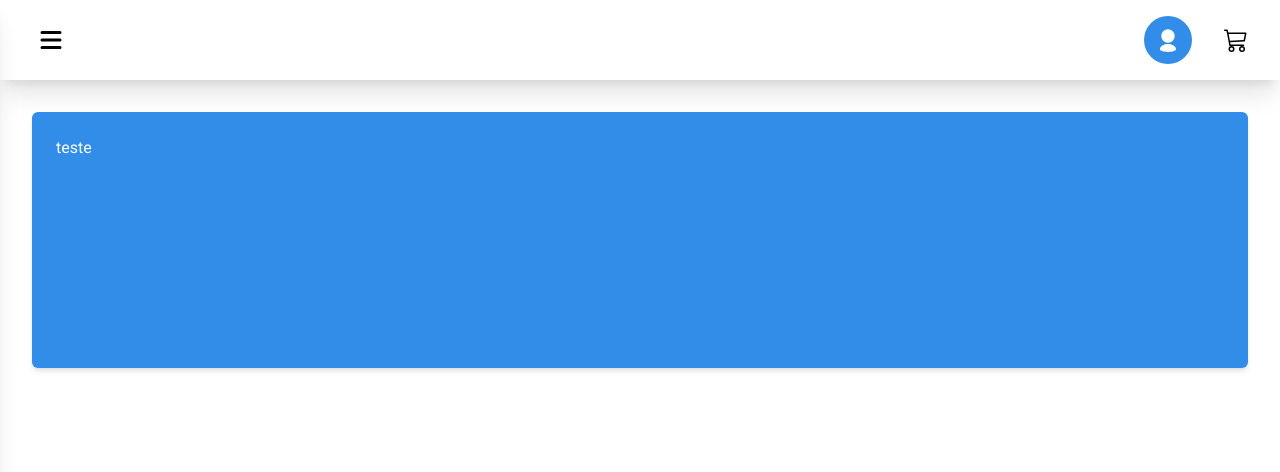
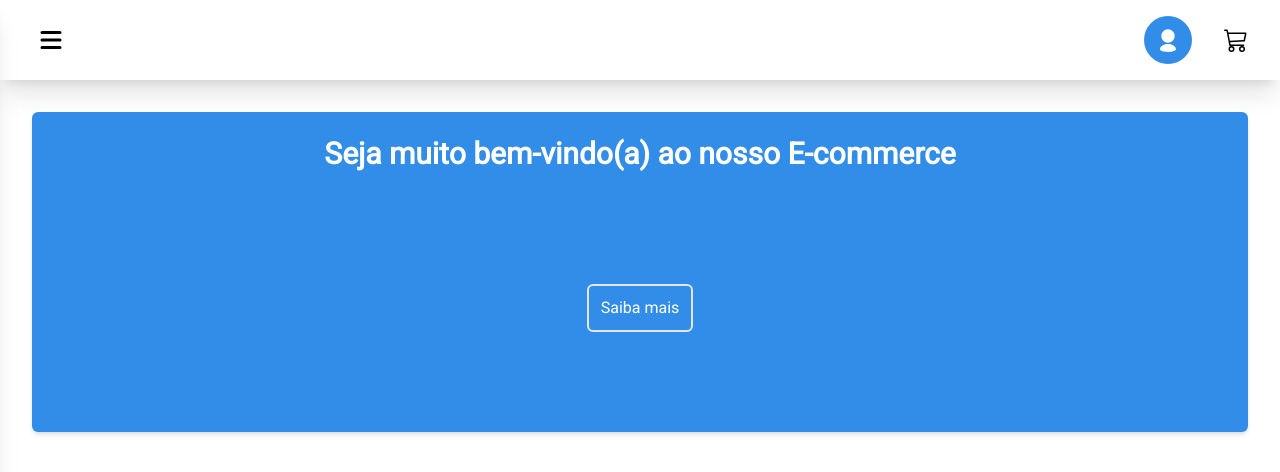
Before and after one commit to Raul26-tech/MyClothes, a React (Vite) app: page / in a window 1280 px wide. Shown: the top 472 px of the page. Built offline with nearby package versions, Linux system fonts and the light colour scheme.

Commit message:
Criando botões da aplicação

```diff
--- /dev/null
+++ b/src/components/Banner/index.tsx
@@ -0,0 +1,18 @@
+import Button from '../Buttom';
+
+export default function Banner() {
+    return (
+        <>
+            <div className="w-full h-[20rem] bg-theme-blue-50 rounded-md shadow-md p-6 text-white font-roboto">
+                <div className="w-full flex justify-center items-center text-center">
+                    <span className="text-white font-bold text-3xl">
+                        Seja muito bem-vindo(a) ao nosso E-commerce
+                    </span>
+                </div>
+                <div className="w-full h-full flex justify-center items-center">
+                    <Button>Saiba mais</Button>
+                </div>
+            </div>
+        </>
+    );
+}
--- /dev/null
+++ b/src/components/Buttom/index.tsx
@@ -0,0 +1,65 @@
+import React, { ButtonHTMLAttributes, ReactNode } from 'react';
+import { Link, LinkProps } from 'react-router-dom';
+
+const COLORS = {
+    default:
+        'bg-theme-blue border-2 border-solid-theme-green-50 hover:bg-theme-blue-50-hover',
+    primary: '',
+    secondary: '',
+    danger: '',
+    success: '',
+    warning: '',
+};
+
+interface IButtomProps extends ButtonHTMLAttributes<HTMLButtonElement> {
+    children: ReactNode;
+    pattern?:
+        | 'default'
+        | 'primary'
+        | 'secondary'
+        | 'danger'
+        | 'success'
+        | 'warning';
+    addClassName?: string;
+}
+
+export default function Button({
+    children,
+    pattern = 'default',
+    addClassName = '',
+}: IButtomProps) {
+    return (
+        <div
+            className={`w-auto h-12 flex justify-center items-center p-3 rounded-md cursor-pointer ${addClassName} ${COLORS[pattern]}`}
+        >
+            {children}
+        </div>
+    );
+}
+
+interface IButtonLink extends LinkProps {
+    children: ReactNode;
+    className?: string;
+    pattern?:
+        | 'default'
+        | 'primary'
+        | 'secondary'
+        | 'danger'
+        | 'success'
+        | 'warning';
+    addClassName?: string;
+}
+
+export function ButtonLink({
+    children,
+    pattern = 'default',
+    className = `w-auto h-12 flex justify-center items-center p-3 rounded-md cursor-pointer ${COLORS[pattern]}`,
+    addClassName,
+    ...rest
+}: IButtonLink) {
+    return (
+        <Link className={` ${addClassName} `} {...rest}>
+            {children}
+        </Link>
+    );
+}
--- a/src/components/Ofers/index.tsx
+++ /dev/null
@@ -1,11 +0,0 @@
-import React from 'react';
-
-export default function Ofers() {
-    return (
-        <>
-            <div className="w-full h-64 bg-theme-blue-50 rounded-md shadow-md p-6 text-white font-roboto">
-                teste
-            </div>
-        </>
-    );
-}
--- a/src/pages/Main/index.tsx
+++ b/src/pages/Main/index.tsx
@@ -1,12 +1,12 @@
 import Content from '../../components/Content';
 import Layout from '../../components/Layout';
-import Ofers from '../../components/Ofers';
+import Banner from '../../components/Banner';
 
 export default function Main() {
     return (
         <Layout>
             <Content>
-                <Ofers></Ofers>
+                <Banner />
             </Content>
         </Layout>
     );
```
